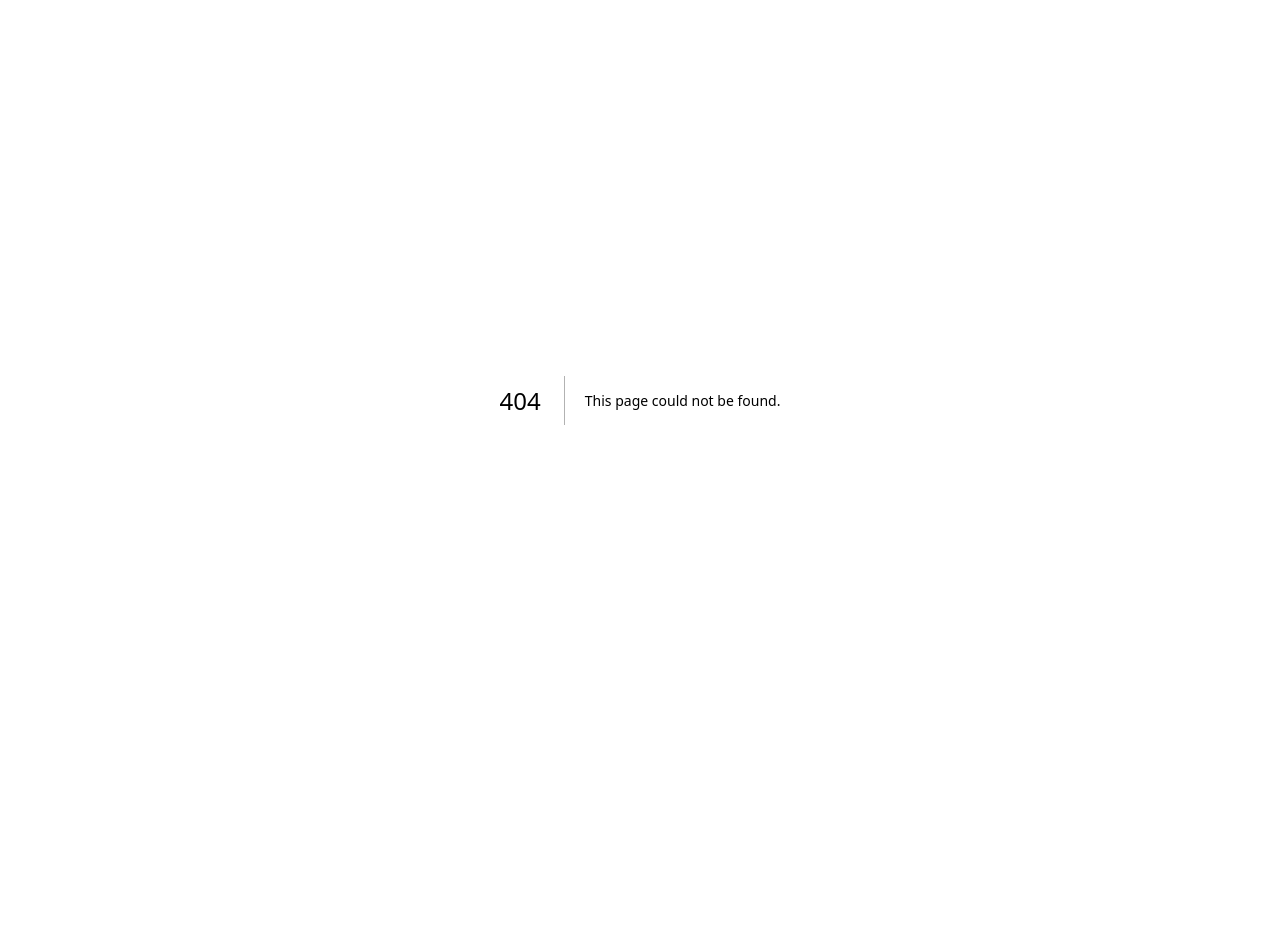
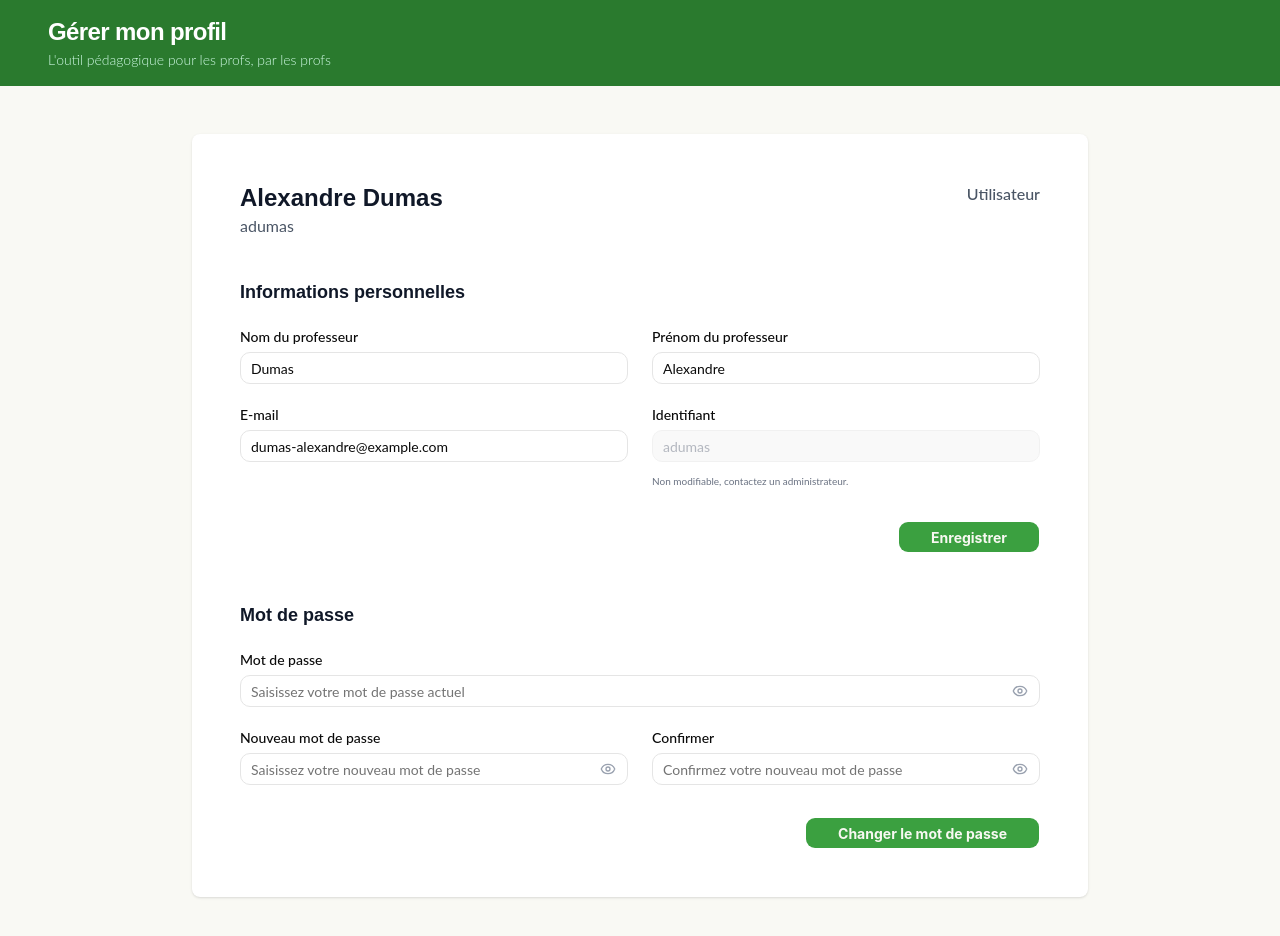
Before and after one commit to Linkaly31/SAE_Outix, a Next.js app in the folder outix/: page /profile in a window 1280 px wide. Before the commit this address had no page. Shown: the top 936 px of the page. Before the commit the page ends 800 px from the top, so only its background shows below. Built offline with nearby package versions, Linux system fonts and the light colour scheme.

Commit message:
Profile page front

```diff
--- /dev/null
+++ b/outix/src/app/profile/page.tsx
@@ -0,0 +1,197 @@
+"use client"
+
+import { useState } from "react"
+import { z } from "zod"
+import { zodResolver } from "@hookform/resolvers/zod"
+import { useForm } from "react-hook-form"
+import { Eye, EyeOff } from "lucide-react"
+import { Button } from "@/components/ui/button"
+import { Input } from "@/components/ui/input"
+import { Label } from "@/components/ui/label"
+
+// 1. Séparation stricte des schémas de validation
+const profileSchema = z.object({
+  lastName: z.string().min(2, "Le nom est requis."),
+  firstName: z.string().min(2, "Le prénom est requis."),
+  email: z.string().email("Adresse email invalide."),
+})
+
+const passwordSchema = z.object({
+  currentPassword: z.string().min(1, "Mot de passe actuel requis."),
+  newPassword: z.string().min(6, "Le mot de passe doit contenir au moins 6 caractères."),
+  confirmPassword: z.string().min(6, "Veuillez confirmer le mot de passe."),
+}).refine((data) => data.newPassword === data.confirmPassword, {
+  message: "Les mots de passe ne correspondent pas.",
+  path: ["confirmPassword"], // Cible l'erreur sur le champ de confirmation
+})
+
+type ProfileForm = z.infer<typeof profileSchema>
+type PasswordForm = z.infer<typeof passwordSchema>
+
+export default function ProfilePage() {
+  // Gestion indépendante des états d'affichage des mots de passe
+  const [showCurrent, setShowCurrent] = useState(false)
+  const [showNew, setShowNew] = useState(false)
+  const [showConfirm, setShowConfirm] = useState(false)
+
+  // Initialisation du Formulaire 1 : Profil
+  const {
+    register: registerProfile,
+    handleSubmit: handleProfileSubmit,
+    formState: { errors: profileErrors }
+  } = useForm<ProfileForm>({
+    resolver: zodResolver(profileSchema),
+    defaultValues: {
+      lastName: "Dumas",
+      firstName: "Alexandre",
+      email: "dumas-alexandre@example.com",
+    }
+  })
+
+  // Initialisation du Formulaire 2 : Sécurité
+  const {
+    register: registerPassword,
+    handleSubmit: handlePasswordSubmit,
+    formState: { errors: passwordErrors }
+  } = useForm<PasswordForm>({
+    resolver: zodResolver(passwordSchema)
+  })
+
+  function onProfileSubmit(values: ProfileForm) {
+    console.log("Mise à jour profil :", values)
+  }
+
+  function onPasswordSubmit(values: PasswordForm) {
+    console.log("Changement mot de passe :", values)
+  }
+
+  return (
+    <div className="flex flex-col min-h-screen bg-[#F9F9F4]">
+      {/* Bandeau Vert (Header commun) */}
+      <header className="flex justify-between items-center w-full bg-style-green-deep px-6 py-4 md:px-12 text-white">
+        <div className="space-y-0.5">
+          <h1 className="font-title text-xl md:text-2xl font-bold tracking-tight">Gérer mon profil</h1>
+          <p className="font-body text-xs md:text-sm font-light text-emerald-100">
+            L'outil pédagogique pour les profs, par les profs
+          </p>
+        </div>
+        {/* INSERT LOGO !!!!!!!!!!*/}
+      </header>
+
+      <main className="flex-1 flex justify-center p-6 md:p-12">
+        <div className="w-full max-w-4xl bg-white rounded-md shadow-sm p-8 md:p-12">
+
+          {/* Profile Card Header */}
+          <div className="flex justify-between items-start mb-10">
+            <div>
+              <h2 className="text-2xl font-title font-bold text-gray-900">Alexandre Dumas</h2>
+              <p className="text-gray-600 font-body">adumas</p>
+            </div>
+            <span className="text-gray-600 font-body font-medium">Utilisateur</span>
+          </div>
+
+          <div className="space-y-12">
+
+            {/* Personal Information Form */}
+            <section>
+              <h3 className="text-lg font-bold text-gray-900 mb-6 font-title">Informations personnelles</h3>
+              <form onSubmit={handleProfileSubmit(onProfileSubmit)} className="space-y-6">
+                <div className="grid grid-cols-1 md:grid-cols-2 gap-6">
+
+                  <div className="space-y-2">
+                    <Label htmlFor="lastName" className="font-body">
+                      Nom du professeur
+                    </Label>
+                    <Input id="lastName" className="font-body" {...registerProfile("lastName")} />
+                    {profileErrors.lastName && <p className="text-xs font-body text-red-500">{profileErrors.lastName.message}</p>}
+                  </div>
+
+                  <div className="space-y-2">
+                    <Label htmlFor="firstName" className="font-body">
+                      Prénom du professeur
+                    </Label>
+                    <Input id="firstName" className="font-body" {...registerProfile("firstName")} />
+                    {profileErrors.firstName && <p className="text-xs font-body text-red-500">{profileErrors.firstName.message}</p>}
+                  </div>
+
+                  <div className="space-y-2">
+                    <Label htmlFor="email" className="font-body">
+                      E-mail
+                    </Label>
+                    <Input id="email" className="font-body" {...registerProfile("email")} />
+                    {profileErrors.email && <p className="text-xs font-body text-red-500">{profileErrors.email.message}</p>}
+                  </div>
+
+                  <div className="space-y-2">
+                    <Label htmlFor="identifiant" className="font-body">
+                      Identifiant
+                    </Label>
+                    <Input id="identifiant" value="adumas" disabled className="bg-gray-50 text-gray-500 cursor-not-allowed font-body" />
+                    <p className="text-[10px] text-gray-500 mt-1 font-body">
+                      Non modifiable, contactez un administrateur.
+                    </p>
+                  </div>
+                </div>
+
+                <div className="flex justify-end pt-2">
+                  <Button type="submit" variant="primary" className="px-8">
+                    Enregistrer
+                  </Button>
+                </div>
+              </form>
+            </section>
+
+            {/* Password Form */}
+            <section>
+              <h3 className="font-title text-lg font-bold text-gray-900 mb-6">Mot de passe</h3>
+              <form onSubmit={handlePasswordSubmit(onPasswordSubmit)} className="space-y-6">
+
+                <div className="space-y-2">
+                  <Label htmlFor="currentPassword" className="font-body">Mot de passe</Label>
+                  <div className="relative">
+                    <Input id="currentPassword" className="font-body" type={showCurrent ? "text" : "password"} placeholder="Saisissez votre mot de passe actuel" {...registerPassword("currentPassword")} />
+                    <button type="button" onClick={() => setShowCurrent(!showCurrent)} className="font-body absolute inset-y-0 right-0 pr-3 flex items-center text-gray-400">
+                      {showCurrent ? <EyeOff className="h-4 w-4" /> : <Eye className="h-4 w-4" />}
+                    </button>
+                  </div>
+                  {passwordErrors.currentPassword && <p className="text-xs font-body text-red-500">{passwordErrors.currentPassword.message}</p>}
+                </div>
+
+                <div className="grid grid-cols-1 md:grid-cols-2 gap-6">
+                  <div className="space-y-2">
+                    <Label htmlFor="newPassword" className="font-body">Nouveau mot de passe</Label>
+                    <div className="relative">
+                      <Input id="newPassword" className="font-body" type={showNew ? "text" : "password"} placeholder="Saisissez votre nouveau mot de passe" {...registerPassword("newPassword")} />
+                      <button type="button" onClick={() => setShowNew(!showNew)} className="font-body absolute inset-y-0 right-0 pr-3 flex items-center text-gray-400">
+                        {showNew ? <EyeOff className="h-4 w-4" /> : <Eye className="h-4 w-4" />}
+                      </button>
+                    </div>
+                    {passwordErrors.newPassword && <p className="text-xs font-body text-red-500">{passwordErrors.newPassword.message}</p>}
+                  </div>
+
+                  <div className="space-y-2">
+                    <Label htmlFor="confirmPassword" className="font-body">Confirmer</Label>
+                    <div className="relative">
+                      <Input id="confirmPassword" className="font-body" type={showConfirm ? "text" : "password"} placeholder="Confirmez votre nouveau mot de passe" {...registerPassword("confirmPassword")} />
+                      <button type="button" onClick={() => setShowConfirm(!showConfirm)} className="font-body absolute inset-y-0 right-0 pr-3 flex items-center text-gray-400">
+                        {showConfirm ? <EyeOff className="h-4 w-4" /> : <Eye className="h-4 w-4" />}
+                      </button>
+                    </div>
+                    {passwordErrors.confirmPassword && <p className="text-xs font-body text-red-500">{passwordErrors.confirmPassword.message}</p>}
+                  </div>
+                </div>
+
+                <div className="flex justify-end pt-2">
+                  <Button type="submit" variant="primary" className="px-8">
+                    Changer le mot de passe
+                  </Button>
+                </div>
+              </form>
+            </section>
+
+          </div>
+        </div>
+      </main>
+    </div>
+  )
+}
```
Also changed, not shown: 1 other file (tests, documents, lock files or other folders).
